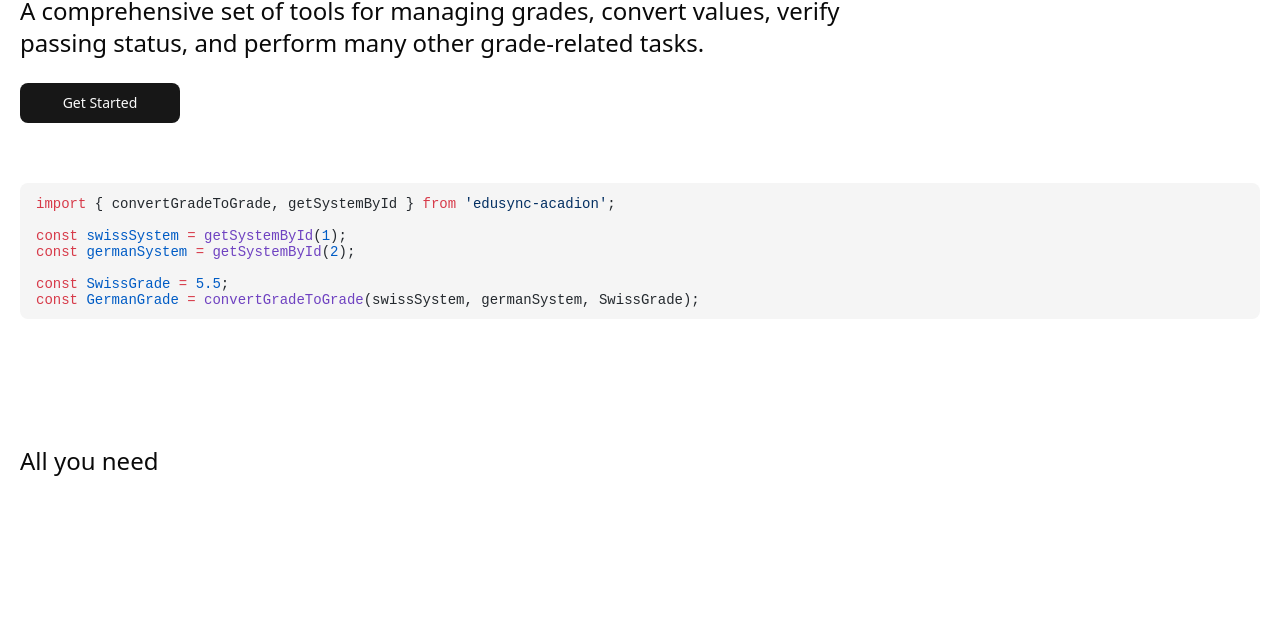
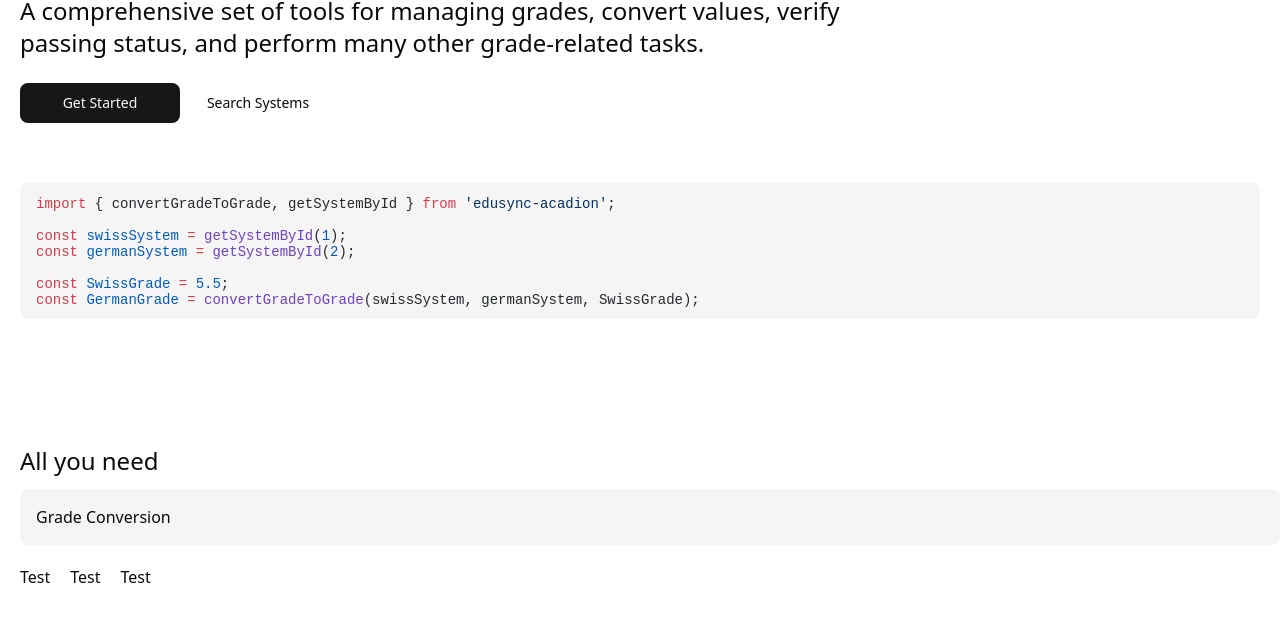
Before and after one commit to MarcBlattmann/EduSync-Acadion, a Next.js app in the folder page/: page / in a window 1280 px wide. Shown: the part 215-836 px from the top of the page. Before the commit the page ends 800 px from the top, so only its background shows below. Built offline with nearby package versions, Linux system fonts and the light colour scheme.

Commit message:
Simple bento grid foundation layed

```diff
--- a/page/app/page.tsx
+++ b/page/app/page.tsx
@@ -11,9 +11,14 @@ export default function Home() {
           <div className="flex flex-col gap-1 justify-center px-5 w-full">
             <h1 className="text-6xl font-bold">Make working with grades easy</h1>
             <h2 className="text-2xl w-2/3">A comprehensive set of tools for managing grades, convert values, verify passing status, and perform many other grade-related tasks.</h2>
-            <Button size="lg" className="w-40 mt-5 cursor-pointer" asChild>
-              <a href="/docs/Welcome">Get Started</a>
-            </Button>
+            <div className="flex gap-2">
+              <Button size="lg" className="w-40 mt-5 cursor-pointer" asChild>
+                <a href="/docs/Welcome">Get Started</a>
+              </Button>
+              <Button variant="ghost" size="lg" className="w-35 mt-5 cursor-pointer" asChild>
+                <a href="/systems">Search Systems</a>
+              </Button>
+            </div>
           </div>
         </div>
         <div className="prose w-full dark:prose-invert max-w-none px-5 mt-15">
@@ -30,6 +35,20 @@ const GermanGrade = convertGradeToGrade(swissSystem, germanSystem, SwissGrade);`
       </div>
       <div className="ml-5 mt-20">
         <h1 className="text-2xl font-medium">All you need</h1>
+        <div className="flex flex-wrap gap-5 mt-3">
+            <div className="p-4 w-full bg-accent rounded-md">
+              Grade Conversion
+            </div>
+            <div className="h-15">
+              Test
+            </div>
+            <div className="h-15">
+              Test
+            </div>
+            <div className="h-15">
+              Test
+            </div>
+        </div>
       </div>
     </>
   );
```
